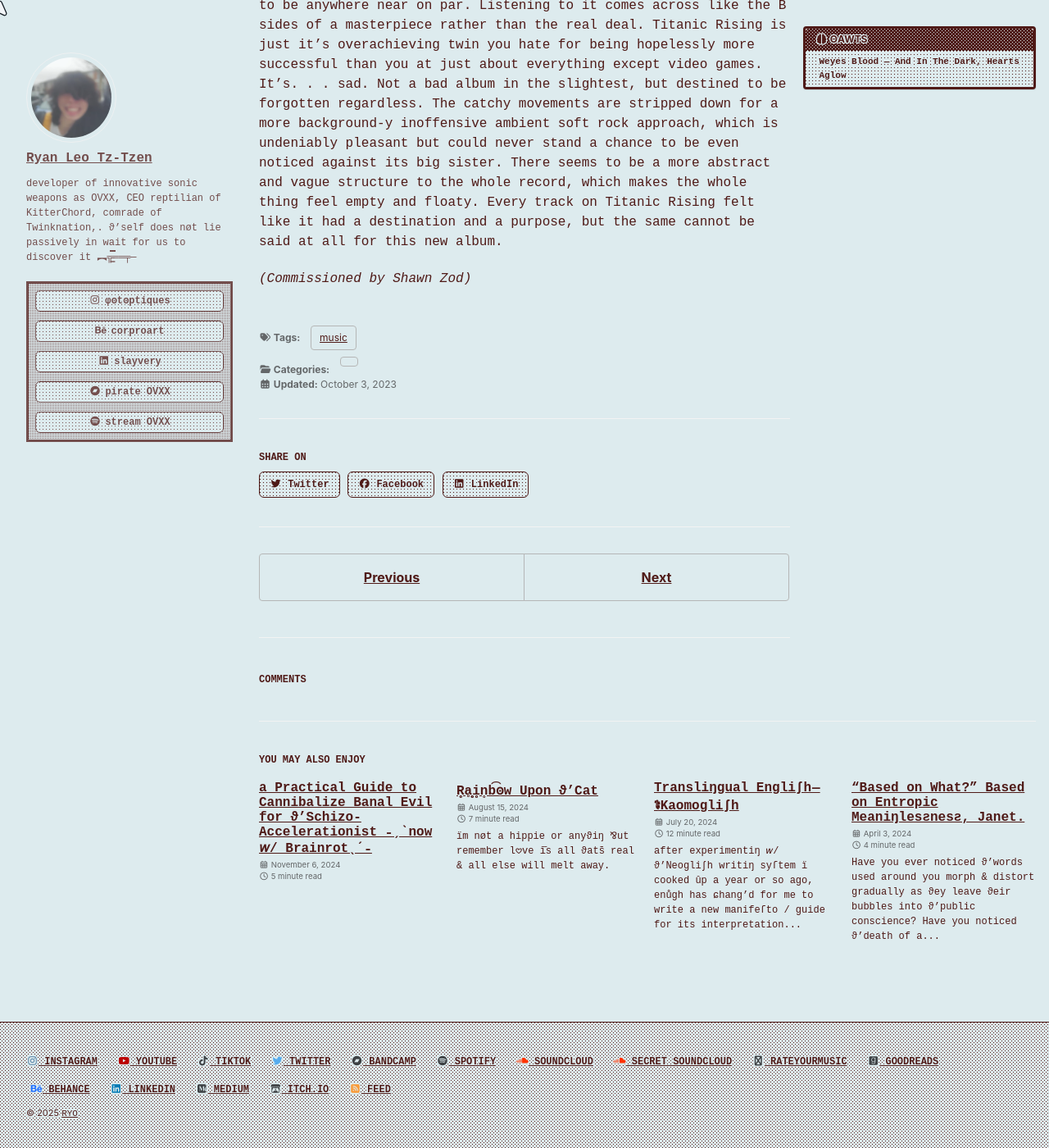
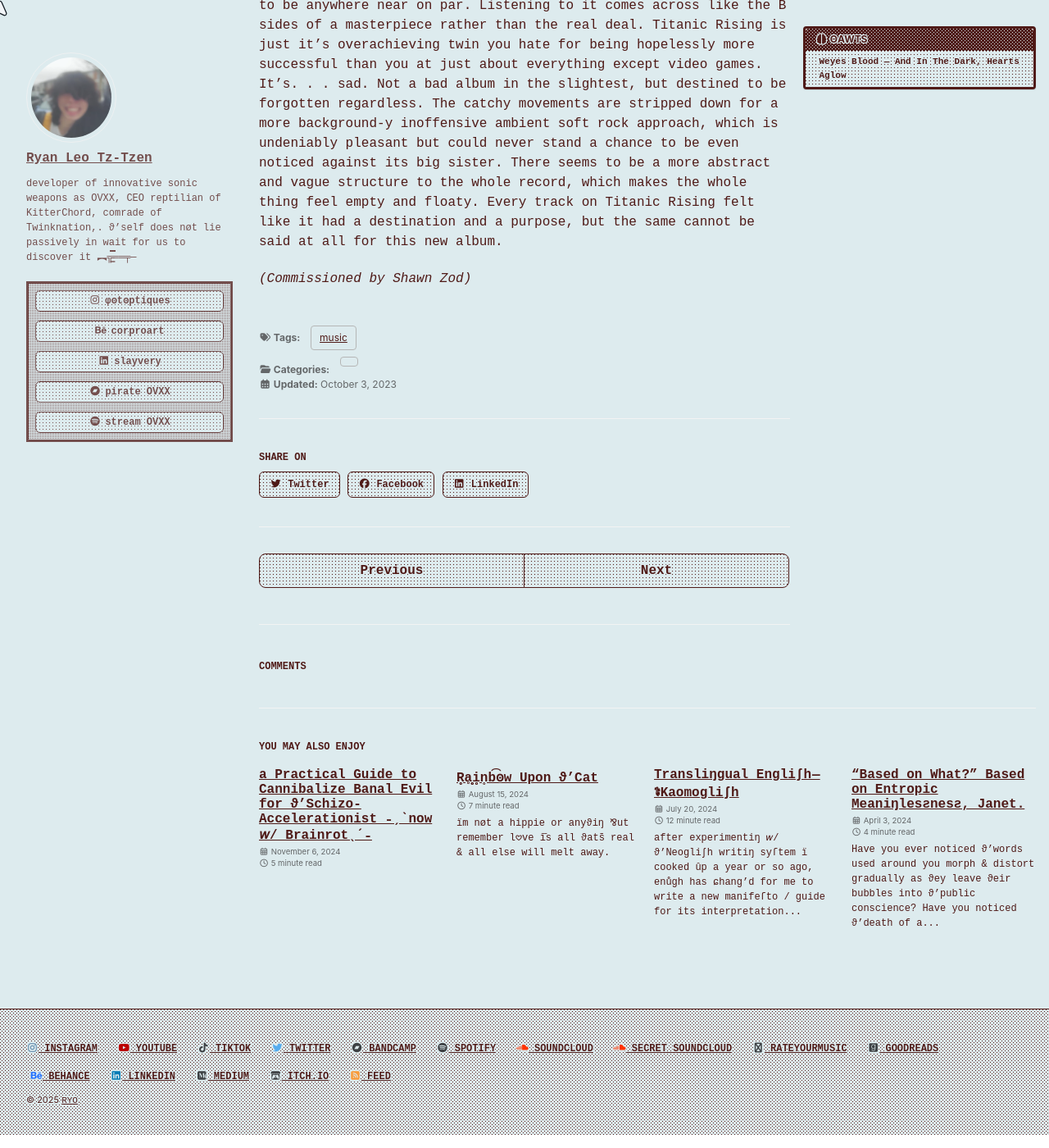
Before and after one commit to cryotato/cryotato.github.io, a Jekyll site: the page built from _posts/2023-10-03-overshadowed.md, in a window 1280 px wide and 1400 px high, scrolled down 3021 px. Shown: the whole window at 82% size. Built offline with Jekyll 4.4.1, drawn with Linux system fonts in a browser that asks for light colours; cached includes are drawn as plain includes; comment, search, counter and statistics services are not loaded.

Commit message:
Update main.scss

```diff
--- a/assets/css/main.scss
+++ b/assets/css/main.scss
@@ -608,6 +608,61 @@ button:hover, .btn:hover {
   }
 }
 /* Apply monospace font to specific archive titles */
-h2.archive__item-title {
+.archive__item-title {
   font-family: monospace;
 }
+/* ==========================================================================
+   Pagination Pager Button Styles (Matching General Buttons)
+   ========================================================================== */
+.pagination--pager {
+  font-family: monospace;
+  display: inline-block; // Needed for padding/sizing
+  padding: 0.5em 1em; // Default padding
+  font-weight: bold;
+  border-radius: 0.5em;
+  cursor: pointer;
+  text-align: center;
+  box-shadow: none;
+
+  /* --- Set initial state to the DEFAULT state --- */
+  background: var(--bg-1);           // Start bg-1
+  color: var(--dark) !important;    // Start dark text
+  text-shadow: var(--l-shadow) !important; // Start WITH light shadow
+  /* --- Apply dark-to-light animation for the RETURN --- */
+  animation: dark-to-light 200ms linear forwards;
+  border: var(--border-standard);
+  text-decoration: none !important;
+
+  /* Ensure ::before pseudo-element doesn't interfere */
+  &::before {
+      background: none !important;
+  }
+
+  &:hover {
+    /* --- Hover State (Matches Header Menu Button Hover) --- */
+    animation: light-to-dark 200ms linear forwards; // Apply the dither animation
+    /* --- INSTANTLY change text/shadow for dark background --- */
+    color: var(--light) !important; // Text becomes LIGHT
+    text-shadow: var(--d-shadow) !important; // Shadow becomes DARK
+    text-decoration: none !important;
+    border-radius: 0.5em; // Keep corners rounded
+
+    /* Ensure ::before pseudo-element doesn't interfere on hover */
+     &::before {
+        background: none !important;
+    }
+  }
+}
+
+/* Ensure pagination links within the pager also get styled */
+.pagination--pager a {
+  color: inherit !important; /* Inherit color from parent */
+  text-shadow: inherit !important; /* Inherit text shadow from parent */
+  text-decoration: none !important; /* Remove underline */
+
+  &:hover {
+    color: inherit !important; /* Inherit color on hover */
+    text-shadow: inherit !important; /* Inherit shadow on hover */
+    text-decoration: none !important; /* Remove underline on hover */
+  }
+}
```
